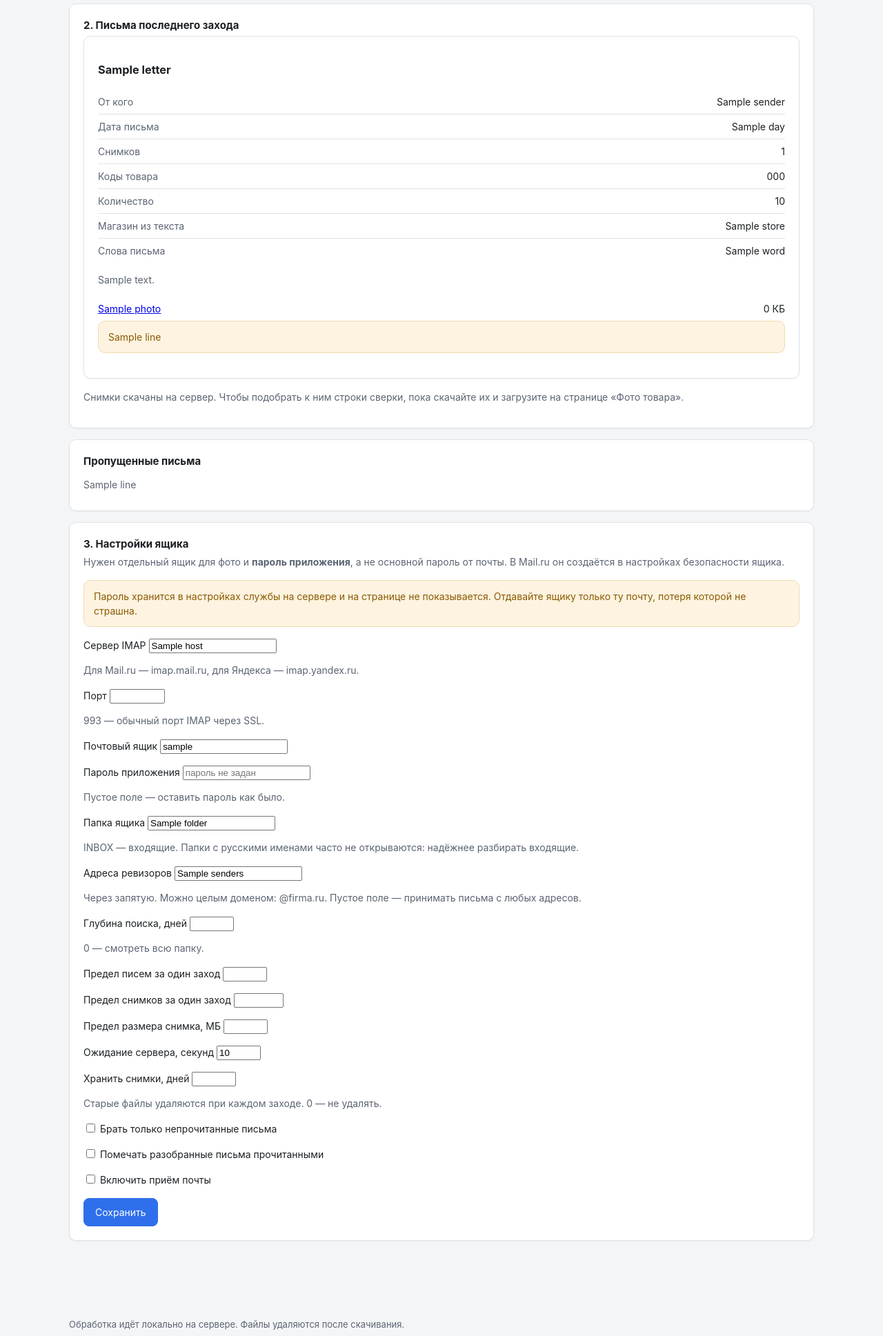
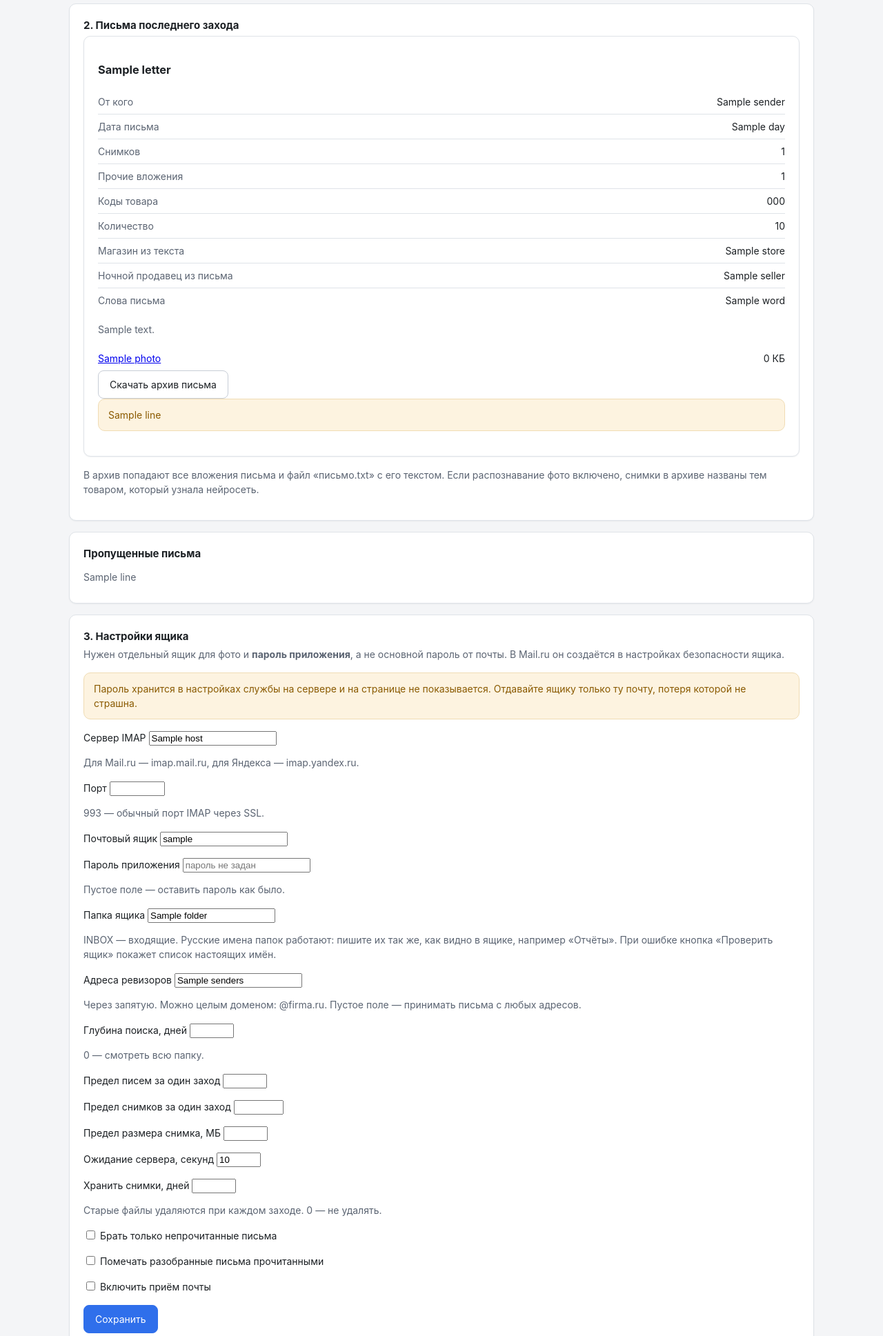
Before and after one commit to lineSence/ExcelKROAutoFormat, a FastAPI app: template app/templates/mail.html in a window 1280 px wide. Shown: the part 654-2591 px from the top of the page at 69% size. Run offline with FastAPI, Linux system fonts and the light colour scheme; the template is opened without the code that fills it: most values are stand-ins (such as "Sample title", 1, 10 or a date in 2020); parts of the project's set-up code (start-up, migrations or seed data) failed here and were passed over.

Commit message:
Страницы: кнопка архива письма, товар в списке и ФИО ночного продавца

```diff
--- a/app/templates/mail.html
+++ b/app/templates/mail.html
@@ -54,10 +54,16 @@
 	{% for letter in letters %}
 	<article class="card card-inner">
 		<h3>{{ letter.subject or "Без темы" }}</h3>
+		{% if letter.hints.in_list %}
+		<p class="alert alert-warn">В письме есть товар в списке несосчитанного: слова «{{ letter.hints.list_words | join("», «") }}».</p>
+		{% endif %}
 		<ul class="facts">
 			<li><span>От кого</span><span>{{ letter.sender or "неизвестно" }}</span></li>
 			<li><span>Дата письма</span><span>{{ letter.day or "нет" }}</span></li>
 			<li><span>Снимков</span><span>{{ letter.photos | length }}</span></li>
+			{% if letter.files %}
+			<li><span>Прочие вложения</span><span>{{ letter.files | length }}</span></li>
+			{% endif %}
 			{% if letter.hints.codes %}
 			<li><span>Коды товара</span><span>{{ letter.hints.codes | join(", ") }}</span></li>
 			{% endif %}
@@ -66,6 +72,11 @@
 			{% endif %}
 			{% if letter.hints.store %}
 			<li><span>Магазин из текста</span><span>{{ letter.hints.store }}</span></li>
+			{% endif %}
+			{% if letter.hints.seller %}
+			<li><span>Ночной продавец из письма</span><span>{{ letter.hints.seller }}</span></li>
+			{% elif letter.hints.seller_said %}
+			<li><span>Продавец упомянут</span><span>ФИО не разобрано</span></li>
 			{% endif %}
 			{% if letter.hints.words %}
 			<li><span>Слова письма</span><span>{{ letter.hints.words | join(", ") }}</span></li>
@@ -84,12 +95,15 @@
 			{% endfor %}
 		</ul>
 		{% endif %}
+		<div class="actions">
+			<a class="button button-secondary" href="/mail/archive/{{ letter.uid }}">Скачать архив письма</a>
+		</div>
 		{% if letter.notes %}
 		<p class="alert alert-warn">{{ letter.notes | join("; ") }}</p>
 		{% endif %}
 	</article>
 	{% endfor %}
-	<p class="hint">Снимки скачаны на сервер. Чтобы подобрать к ним строки сверки, пока скачайте их и загрузите на странице «Фото товара».</p>
+	<p class="hint">В архив попадают все вложения письма и файл «письмо.txt» с его текстом. Если распознавание фото включено, снимки в архиве названы тем товаром, который узнала нейросеть.</p>
 </section>
 {% endif %}
 
@@ -131,7 +145,7 @@
 		<div class="field">
 			<label for="mail-folder">Папка ящика</label>
 			<input id="mail-folder" type="text" name="folder" value="{{ mail.folder }}" />
-			<p class="hint">INBOX — входящие. Папки с русскими именами часто не открываются: надёжнее разбирать входящие.</p>
+			<p class="hint">INBOX — входящие. Русские имена папок работают: пишите их так же, как видно в ящике, например «Отчёты». При ошибке кнопка «Проверить ящик» покажет список настоящих имён.</p>
 		</div>
 		<div class="field">
 			<label for="mail-senders">Адреса ревизоров</label>
```
